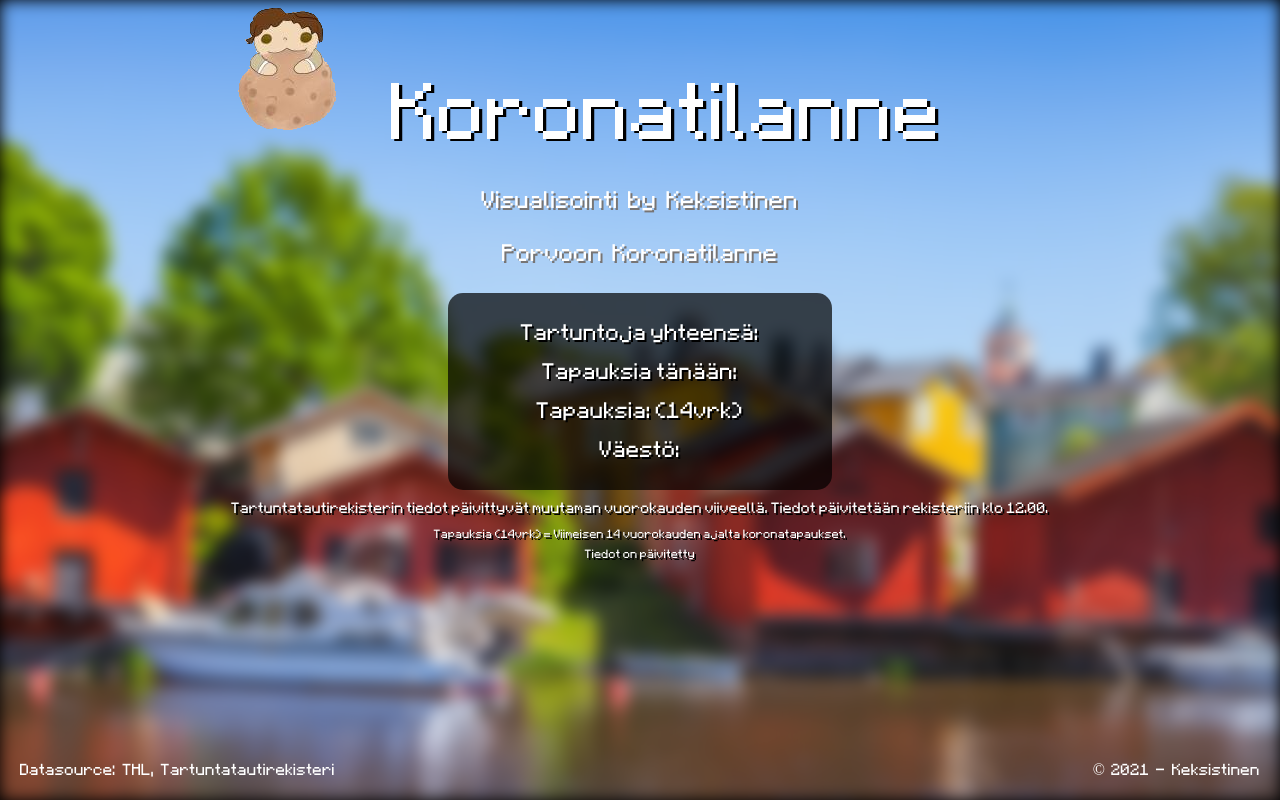
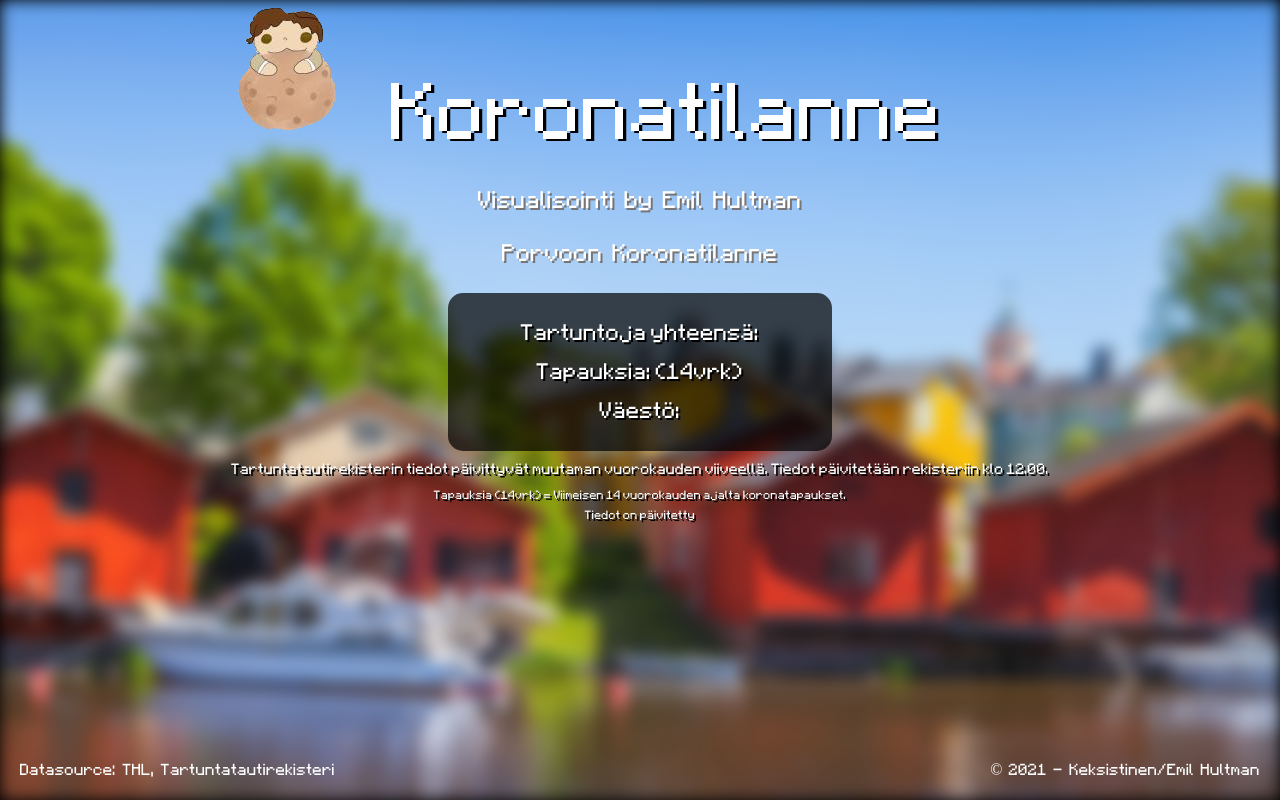
Before and after one commit to Keksistinen/gorona, a plain HTML site: page juttu.html in a window 1280 px wide. Drawn offline with Linux system fonts and the light colour scheme; no server answers.

Commit message:
Tapauksia poistettu, ei toimi, ei mitää selitettä mikä helvetti se on --> selvitykseen

```diff
--- a/juttu.html
+++ b/juttu.html
@@ -18,13 +18,13 @@
         </div>
 
         <div class="boxi">
-            <p>Visualisointi by Keksistinen</p>
+            <p>Visualisointi by Emil Hultman</p>
             <p>Porvoon Koronatilanne</p>
         </div>
 
         <div class="boxi2">
             <p>Tartuntoja yhteensä: <span id="tapauksia_yht"></span></p>
-            <p>Tapauksia tänään: <span id="tapauksia"></span></p>
+            <!-- <p>Tapauksia tänään: <span id="tapauksia"></span></p> -->
             <p>Tapauksia: <span id="last14"></span> (14vrk)</p>
             <p>Väestö: <span id="vaesto"></span></p>
         </div>
@@ -40,7 +40,7 @@
 
         </div>
 
-        <div class="footer">© 2021 - Keksistinen</div>
+        <div class="footer">© 2021 - Keksistinen/Emil Hultman</div>
         <div class="datasource"> Datasource: THL, Tartuntatautirekisteri</div>
     </div>
 
--- a/koodi.js
+++ b/koodi.js
@@ -10,14 +10,14 @@ async function getData() {
   async function main() {
     data = await getData();
 
-    let { tapauksia_yhteensa, Vaesto, tapauksia, tapauksia_14vrk, date } = data.features.filter(x=>x.attributes.kunta=='Porvoo')[0].attributes
+    let { tapauksia_yhteensa, Vaesto, tapauksia_14vrk, date } = data.features.filter(x=>x.attributes.kunta=='Porvoo')[0].attributes
 
     date = new Date(date)
     date = date.toLocaleDateString('fi-FI')
 
     document.querySelector('#tapauksia_yht').innerHTML=tapauksia_yhteensa
     document.querySelector('#vaesto').innerHTML=Vaesto
-    document.querySelector('#tapauksia').innerHTML=tapauksia
+    // document.querySelector('#tapauksia').innerHTML=tapauksia
     document.querySelector('#last14').innerHTML=tapauksia_14vrk
     document.querySelector('#pvm').innerHTML=date
   }
```
